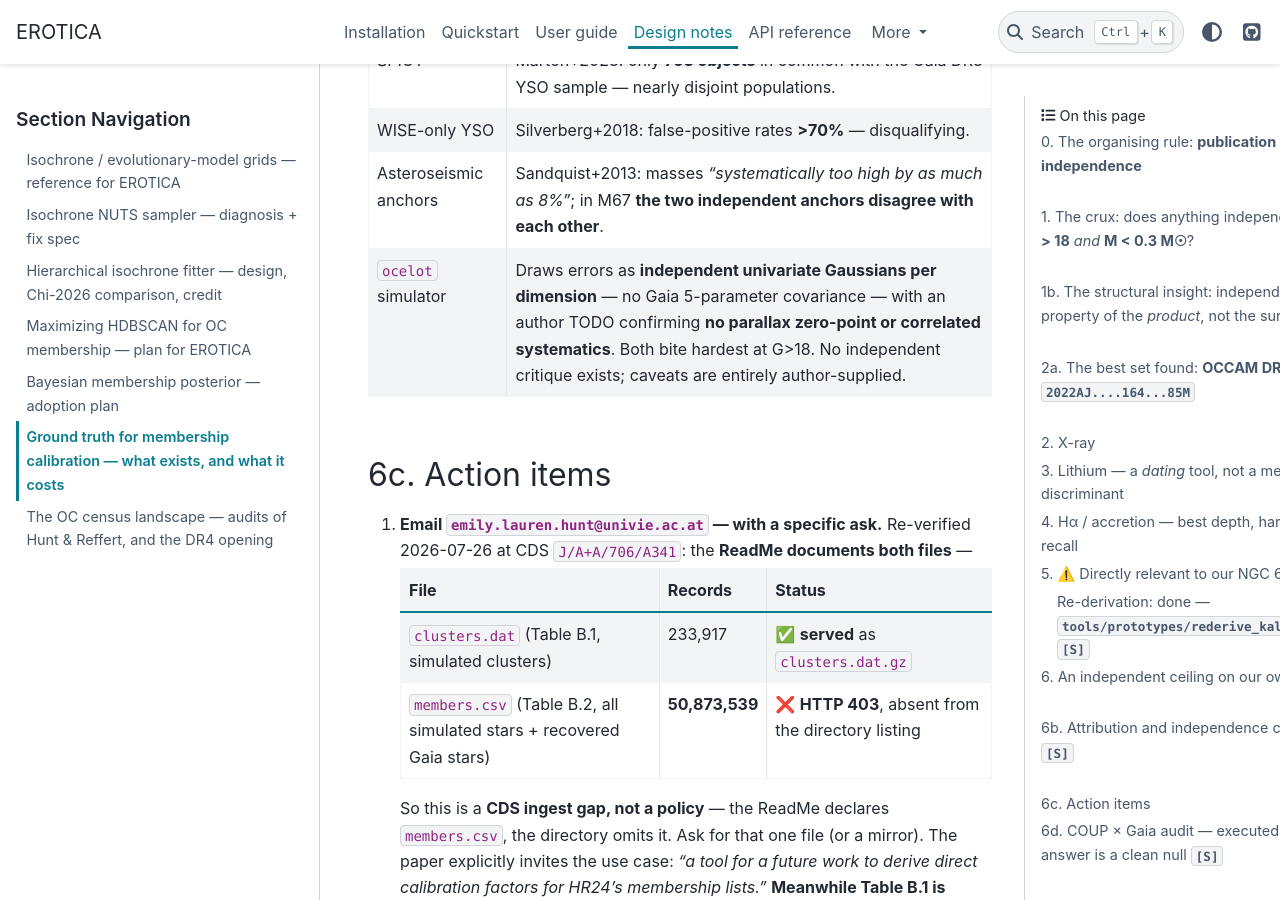
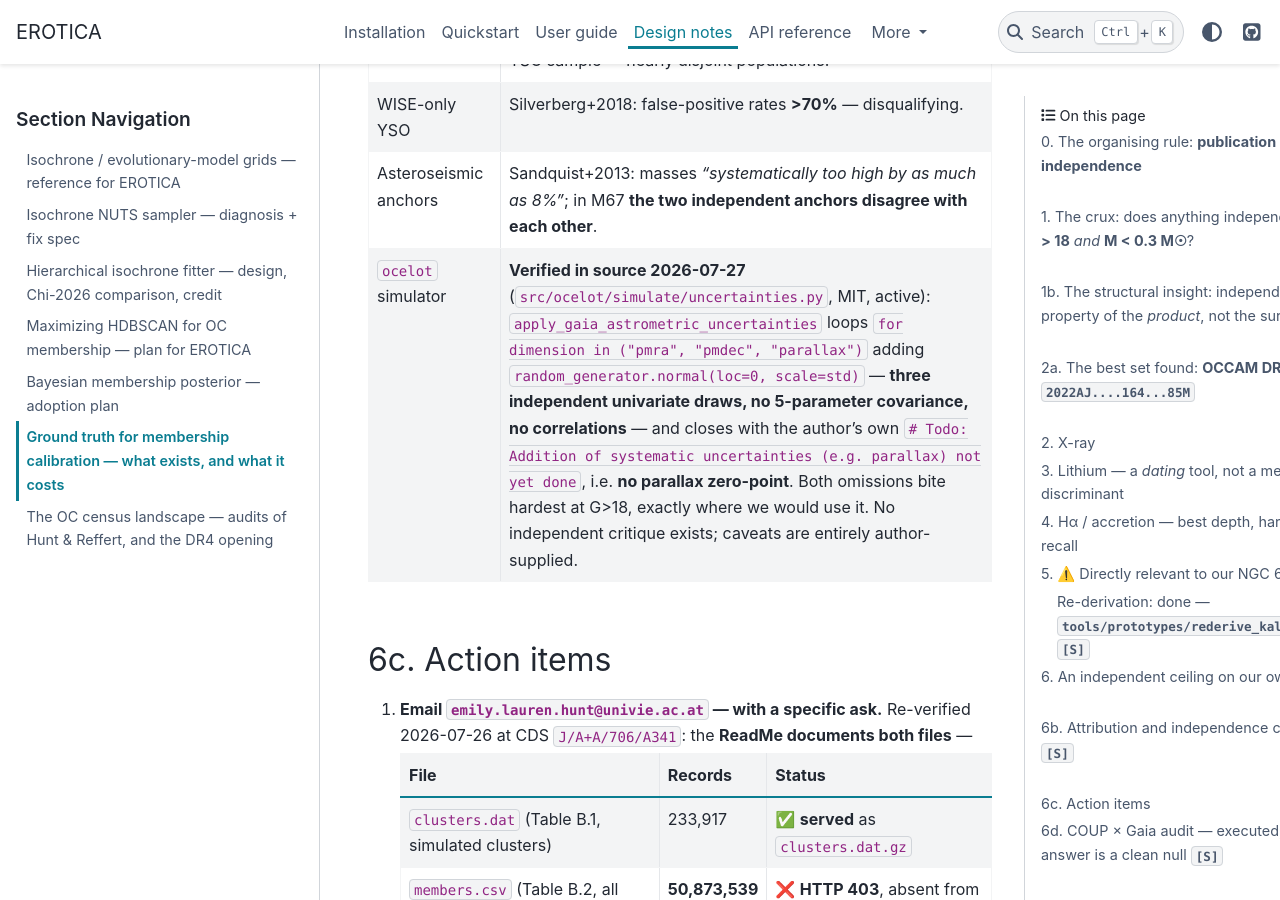
Before and after one commit to notluquis/erotica, a Sphinx documentation site: the page built from docs/design-notes/membership_ground_truth.md, in a window 1280 px wide and 900 px high, scrolled down 11978 px. Built offline with Sphinx 7.4.7 and the PyData theme 0.15.4, drawn with Linux system fonts in a browser that asks for light colours.

Commit message:
docs: verify ocelot's error model in source
Read src/ocelot/simulate/uncertainties.py (MIT, repo active 2026-07-21) rather
than relying on the agent's summary. apply_gaia_astrometric_uncertainties loops
over pmra, pmdec and parallax adding random_generator.normal(loc=0, scale=std)
independently per dimension -- three univariate draws, no 5-parameter
covariance, no correlations -- and ends with the author's own comment
"# Todo: Addition of systematic uncertainties (e.g. parallax) not yet done",
confirming no parallax zero-point. Both omissions bite hardest at G>18, which is
exactly where we would use the simulator.

Co-Authored-By: Claude Opus 5 (1M context) <noreply@anthropic.com>

```diff
--- a/docs/design-notes/membership_ground_truth.md
+++ b/docs/design-notes/membership_ground_truth.md
@@ -331,7 +331,7 @@ astrometric clustering measured *without* our method — cite it rather than dis
 | SPICY | Marton+2023: only **753 objects** in common with the Gaia DR3 YSO sample — nearly disjoint populations. |
 | WISE-only YSO | Silverberg+2018: false-positive rates **>70%** — disqualifying. |
 | Asteroseismic anchors | Sandquist+2013: masses *"systematically too high by as much as 8%"*; in M67 **the two independent anchors disagree with each other**. |
-| `ocelot` simulator | Draws errors as **independent univariate Gaussians per dimension** — no Gaia 5-parameter covariance — with an author TODO confirming **no parallax zero-point or correlated systematics**. Both bite hardest at G>18. No independent critique exists; caveats are entirely author-supplied. |
+| `ocelot` simulator | **Verified in source 2026-07-27** (`src/ocelot/simulate/uncertainties.py`, MIT, active): `apply_gaia_astrometric_uncertainties` loops `for dimension in ("pmra", "pmdec", "parallax")` adding `random_generator.normal(loc=0, scale=std)` — **three independent univariate draws, no 5-parameter covariance, no correlations** — and closes with the author's own `# Todo: Addition of systematic uncertainties (e.g. parallax) not yet done`, i.e. **no parallax zero-point**. Both omissions bite hardest at G>18, exactly where we would use it. No independent critique exists; caveats are entirely author-supplied. |
 
 ## 6c. Action items
 
```
